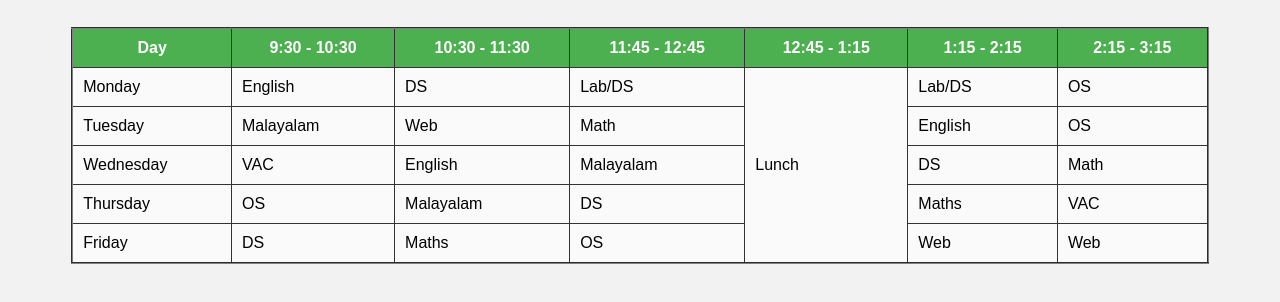
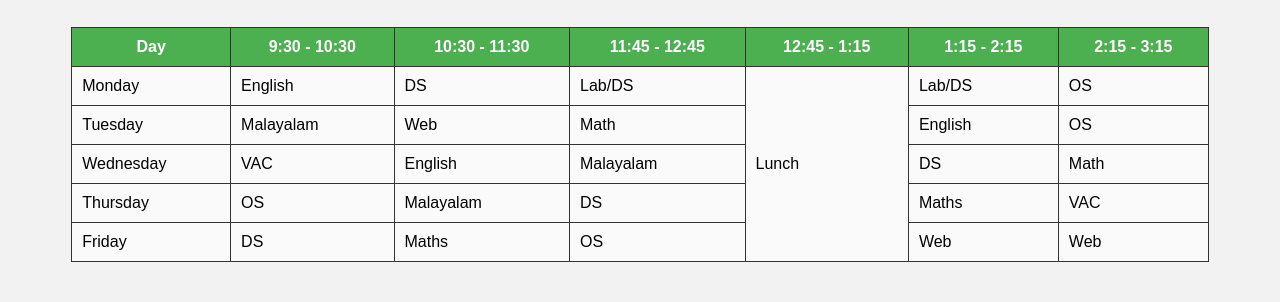
Before and after one commit to Salman-Nazeer-477/web_tech, a plain HTML site: page 09 Time Table External CSS/index.html in a window 1280 px wide. Shown: the part 60-362 px from the top of the page. Drawn offline with Linux system fonts and the light colour scheme.

Commit message:
finished time table external css

```diff
--- a/09 Time Table External CSS/index.html
+++ b/09 Time Table External CSS/index.html
@@ -5,7 +5,7 @@
 </head>
 <body>
     <h1>My Class Time Table</h1>
-    <table border="2px">
+    <table>
         <tr>
             <th>Day</th>
             <th>9:30 - 10:30</th>
```
Also changed, not shown: 09 Time Table External CSS/output.png (added).
